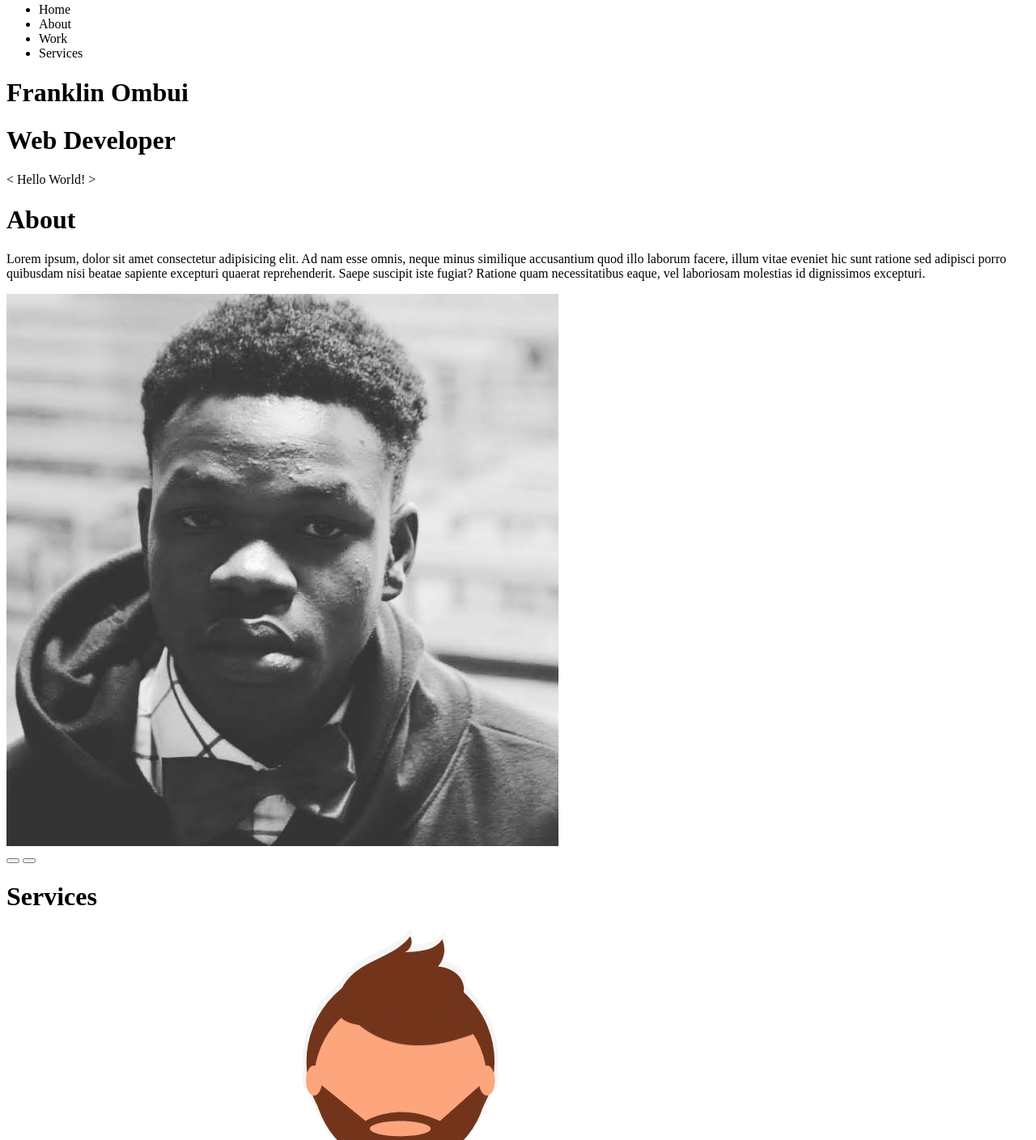
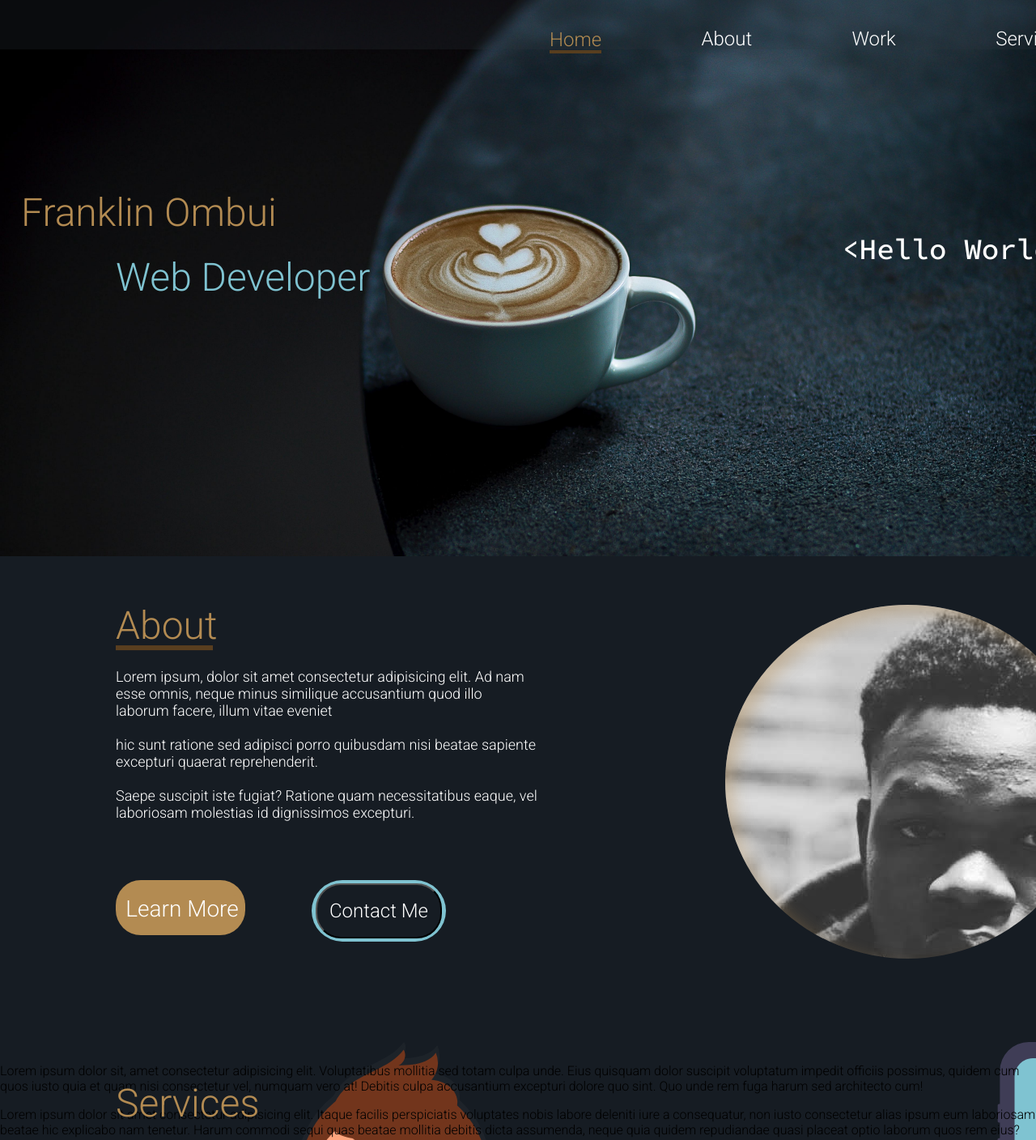
Before and after one commit to frank-005/portfolio, a plain HTML site: page index.html in a window 1280 px wide. Shown: the part 13-1421 px from the top of the page at 81% size. Drawn offline with Linux system fonts and the light colour scheme.

Commit message:
few changes

```diff
--- a/index.html
+++ b/index.html
@@ -4,43 +4,56 @@
     <meta charset="UTF-8" />
     <meta name="viewport" content="width=device-width, initial-scale=1.0" />
     <title>Portfolio</title>
+    <link rel="stylesheet" href="style.css" />
+    <link
+      href="https://fonts.googleapis.com/css2?family=Roboto:wght@300&family=Source+Code+Pro:wght@500&display=swap"
+      rel="stylesheet"
+    />
   </head>
   <body>
     <div class="part-1">
       <div class="nav-bar">
-        <ul>
-          <li>Home</li>
-          <li>About</li>
-          <li>Work</li>
-          <li>Services</li>
+        <ul class="nav-links">
+          <li class="nav-1">Home</li>
+          <li class="nav-link">About</li>
+          <li class="nav-link">Work</li>
+          <li class="nav-link">Services</li>
         </ul>
+        <div class="line-1"></div>
       </div>
-      <h1>Franklin Ombui</h1>
-      <h1>Web Developer</h1>
-      <p>&lt; Hello World! &gt;</p>
+      <h1 class="text-1">Franklin Ombui</h1>
+      <h1 class="text-2">Web Developer</h1>
+      <p class="text-3">&lt;Hello World!&gt;</p>
     </div>
     <div class="part-2">
       <div class="title">
-        <h1>About</h1>
+        <p class="text-5">About</p>
       </div>
-      <p>
+      <div class="line-2"></div>
+      <p class="text-6">
         Lorem ipsum, dolor sit amet consectetur adipisicing elit. Ad nam esse
         omnis, neque minus similique accusantium quod illo laborum facere, illum
-        vitae eveniet hic sunt ratione sed adipisci porro quibusdam nisi beatae
-        sapiente excepturi quaerat reprehenderit. Saepe suscipit iste fugiat?
-        Ratione quam necessitatibus eaque, vel laboriosam molestias id
-        dignissimos excepturi.
+        vitae eveniet <br />
+        <br />
+        hic sunt ratione sed adipisci porro quibusdam nisi beatae sapiente
+        excepturi quaerat reprehenderit. <br />
+        <br />
+        Saepe suscipit iste fugiat? Ratione quam necessitatibus eaque, vel
+        laboriosam molestias id dignissimos excepturi.
       </p>
-      <img src="imgs/passport.jpg" alt="passport" />
+      <div class="pass-img"></div>
       <div class="btn">
-        <button class="btn-1"></button>
-        <button class="btn-2"></button>
+        <button class="btn-1">Learn More</button>
+      </div>
+      <div class="btn2">
+        <button class="btn-2">Contact Me</button>
       </div>
     </div>
     <div class="part-3">
       <div class="title">
-        <h1>Services</h1>
+        <p class="text-7">Services</p>
       </div>
+      <div class="svgs">
         <div class="svg-1">
           <svg
             id="e2165270-d70d-4354-9ac9-1848d055b0c2"
@@ -232,6 +245,8 @@
               fill="#eee"
             />
           </svg>
+        </div>
+        <div class="svg-2">
           <svg
             id="f7bb3db6-0aca-42e3-bcc4-5e9b3a55e19d"
             data-name="Layer 1"
@@ -422,6 +437,8 @@
             />
             <circle cx="407.75" cy="552.67528" r="11" fill="#fff" />
           </svg>
+        </div>
+        <div class="svg-3">
           <svg
             id="b06587d5-0dba-482d-8c16-9624be0edba5"
             data-name="Layer 1"
@@ -476,9 +493,27 @@
               transform="translate(-95.95 -60.22)"
               fill="#65617d"
             />
-          <circle cx="35.72" cy="16.76" r="6.52" fill="#fa5959" opacity="0.8" />
-          <circle cx="53.29" cy="16.76" r="6.52" fill="#fed253" opacity="0.8" />
-          <circle cx="70.87" cy="16.76" r="6.52" fill="#8ccf4d" opacity="0.8" />
+            <circle
+              cx="35.72"
+              cy="16.76"
+              r="6.52"
+              fill="#fa5959"
+              opacity="0.8"
+            />
+            <circle
+              cx="53.29"
+              cy="16.76"
+              r="6.52"
+              fill="#fed253"
+              opacity="0.8"
+            />
+            <circle
+              cx="70.87"
+              cy="16.76"
+              r="6.52"
+              fill="#8ccf4d"
+              opacity="0.8"
+            />
             <rect
               x="64.35"
               y="68.32"
@@ -1108,6 +1143,7 @@
             />
           </svg>
         </div>
+      </div>
       <p>
         Lorem ipsum dolor sit, amet consectetur adipisicing elit. Voluptatibus
         mollitia sed totam culpa unde. Eius quisquam dolor suscipit voluptatum
--- /dev/null
+++ b/style.css
@@ -0,0 +1,254 @@
+body {
+    font-family: 'Roboto', sans-serif;
+}
+
+.part-1 {
+    background: url(imgs/img-5.jpg);
+    position: absolute;
+    background-repeat: no-repeat;
+    background-size: cover;
+    width: 100%;
+    height: 700px;
+    left: 0px;
+    top: 0px;
+}
+
+.nav-bar {
+    position: absolute;
+    width: 100%;
+    height: 74px;
+    left: 0px;
+    top: 0px;
+    background: rgba(43, 52, 61, 0.23);
+    background-blend-mode: lighten;
+    color: white;
+}
+
+.nav-link {
+    font-family: Roboto;
+    font-style: normal;
+    font-weight: 300;
+    font-size: 24px;
+    line-height: 28px;
+    color: #FFFFFF;
+    flex: none;
+    order: 1;
+    align-self: center;
+    margin: 145px 0px;
+}
+
+.nav-1 {
+    color: #B38B52;
+}
+
+.nav-links {
+    display: flex;
+    flex-direction: row;
+    padding: 0px;
+    position: absolute;
+    width: 50%;
+    height: 25px;
+    left: 679px;
+    top: 24px;
+    justify-content: space-between;
+    text-decoration: none;
+    list-style: none;
+    font-size: 24px;
+}
+
+.line-1 {
+    position: absolute;
+    width: 60px;
+    height: 0.1px;
+    left: 679px;
+    top: 75px;
+    border: 2px solid rgba(95, 65, 29, 0.9);
+}
+
+.text-1 {
+    position: absolute;
+    width: 323px;
+    height: 46px;
+    left: 26px;
+    top: 216px;
+    font-family: Roboto;
+    font-style: normal;
+    font-weight: 300;
+    font-size: 48px;
+    line-height: 56px;
+    color: #B38B52;
+}
+
+.text-2 {
+    position: absolute;
+    width: 334px;
+    height: 46px;
+    left: 143px;
+    top: 296px;
+    font-family: Roboto;
+    font-style: normal;
+    font-weight: normal;
+    font-size: 48px;
+    line-height: 56px;
+    color: #7FC3D1;
+}
+
+.text-3 {
+    position: absolute;
+    width: 307px;
+    height: 37px;
+    left: 1040px;
+    top: 262px;
+    font-family: 'Source Code Pro', monospace;
+    font-style: normal;
+    font-weight: normal;
+    font-size: 36px;
+    line-height: 45px;
+    color: #FFFFFF;
+}
+
+.part-2 {
+    position: absolute;
+    width: 100%;
+    height: 600px;
+    left: 0px;
+    top: 700px;
+    background: #161C23;
+    /*transform: matrix(-1, 0, 0, 1, 0, 0); */
+}
+
+.title {
+    font-family: Roboto;
+    font-style: normal;
+    font-weight: normal;
+    font-size: 48px;
+    left: 143px;
+    line-height: 56px;
+    color: #B38B52;
+}
+
+.text-5 {
+    position: absolute;
+    width: 208px;
+    height: 64px;
+    left: 143px;
+    top: 10px;
+    font-family: Roboto;
+    font-style: normal;
+    font-weight: normal;
+    font-size: 48px;
+    line-height: 56px;
+    color: #B38B52;
+}
+
+.text-6 {
+    position: absolute;
+    width: 522px;
+    height: 231px;
+    left: 143px;
+    top: 120px;
+    font-family: Roboto;
+    font-style: normal;
+    font-weight: normal;
+    font-size: 18px;
+    line-height: 21px;
+    color: #FFFFFF
+}
+
+.pass-img {
+    position: absolute;
+    width: 451px;
+    height: 437px;
+    left: 70%;
+    top: 60px;
+    background: url(imgs/passport.jpg);
+    box-shadow: inset 10px 10px 20px rgba(179, 139, 82, 0.4);
+    border-radius: 50%;
+}
+
+.btn {
+    position: absolute;
+    top: 400px;
+    width: 160px;
+    height: 68px;
+    left: 143px;
+    background: #B38B52;
+    border-radius: 31px;
+}
+
+.btn-1 {
+    position: absolute;
+    width: 156px;
+    height: 31px;
+    left: 4px;
+    top: 18px;
+    font-family: Roboto;
+    font-style: normal;
+    font-weight: 300;
+    font-size: 28px;
+    line-height: 33px;
+    color: #FFFFFF;
+    background: #B38B52;
+    border: none;
+    border-radius: 31px;
+}
+
+.line-2 {
+    position: absolute;
+    width: 114px;
+    height: 0.1px;
+    left: 143px;
+    top: 110px;
+    border: 3px solid #593E1F;
+    transform: matrix(1, 0, 0, -1, 0, 0);
+}
+
+.btn2 {
+    position: absolute;
+    width: 166px;
+    height: 76px;
+    left: 385px;
+    top: 400px;
+    background: #7FC3D1;
+    border-radius: 38px;
+}
+
+.btn-2 {
+    position: absolute;
+    width: 156px;
+    height: 68px;
+    left: 5px;
+    top: 4px;
+    background: #161C23;
+    border-radius: 31px;
+    font-family: Roboto;
+    font-style: normal;
+    font-weight: 300;
+    font-size: 24px;
+    line-height: 28px;
+    color: #FFFFFF;
+}
+
+.part-3 {
+    position: absolute;
+    width: 100%;
+    height: 600px;
+    left: 0px;
+    top: 1300px;
+    background: #161C23;
+}
+
+.text-7 {
+    position: absolute;
+    width: 181px;
+    height: 56px;
+    left: 143px;
+}
+
+.svgs {
+    display: grid;
+    grid-template-columns: 1fr 1fr 1fr;
+    justify-content: space-between;
+    height: 10px;
+    width: 10px;
+}
```
Also changed, not shown: imgs/img-5.jpg (added). Lines whose indentation alone changed are shown as unchanged.
